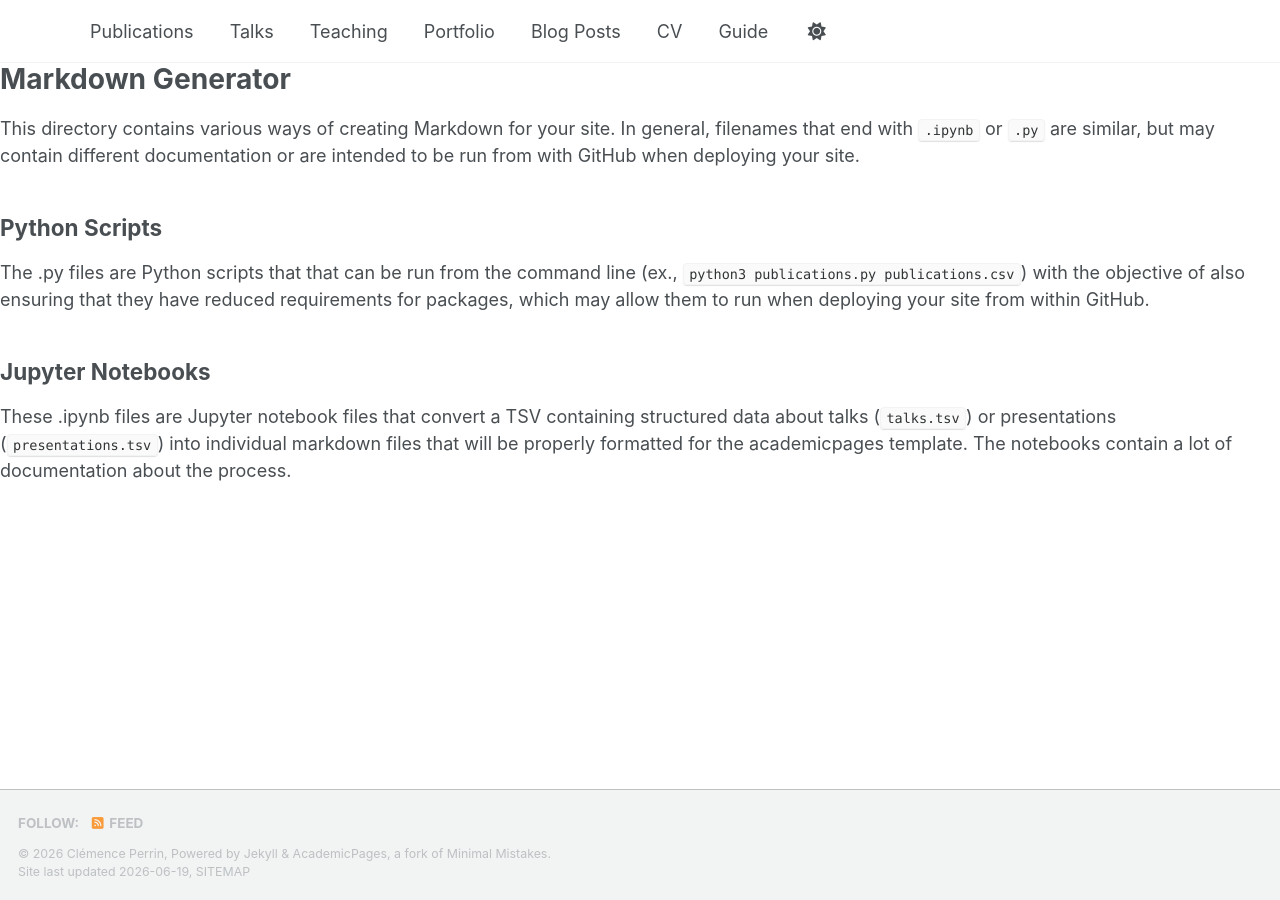
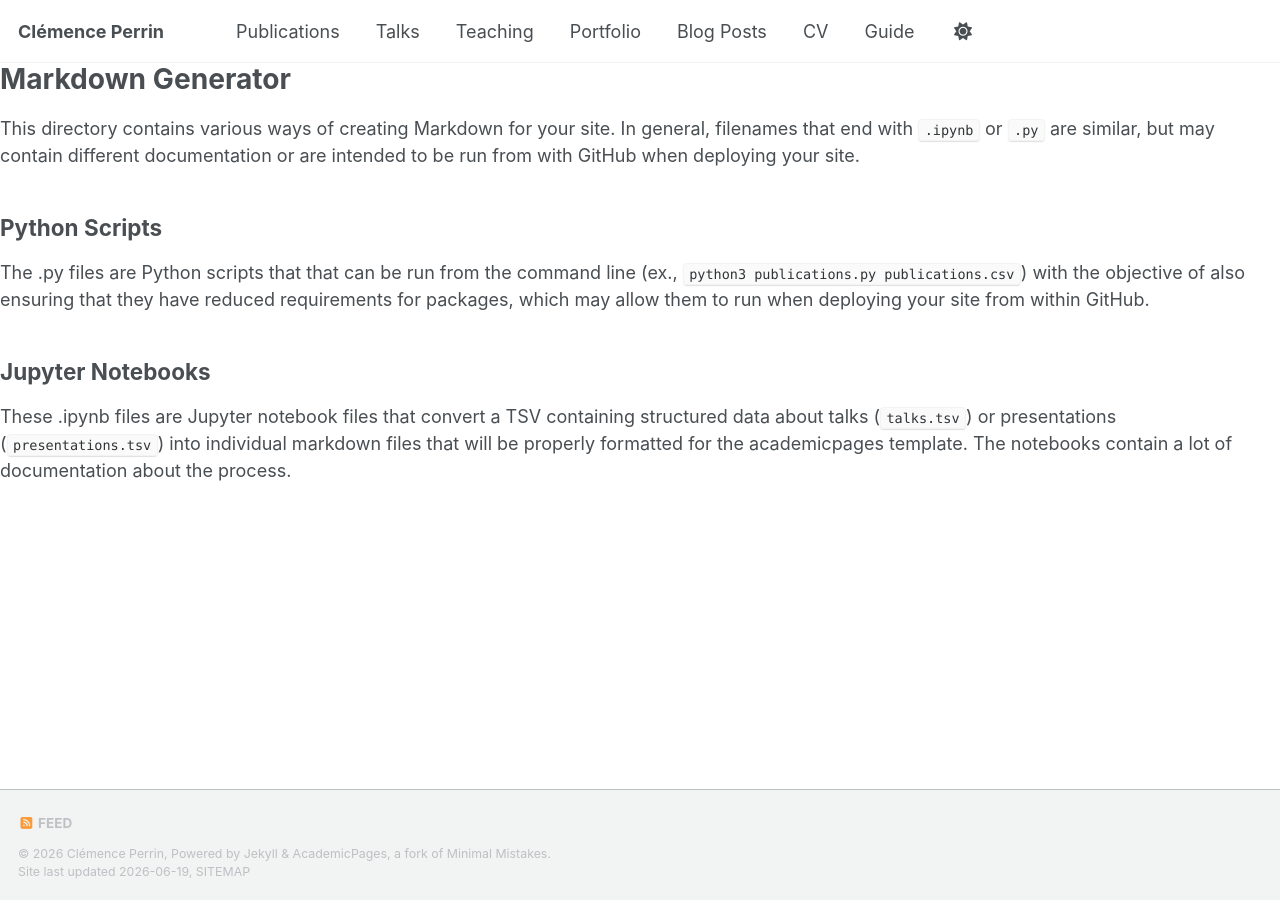
Before and after one commit to clemenceperrin/clemenceperrin.github.io, a Jekyll site: the page built from markdown_generator/README.md, in a window 1280 px wide. Built offline with Jekyll 4.4.1, drawn with Linux system fonts in a browser that asks for light colours; our own code applies the rules of GitHub Pages for plain Markdown files; a script bundle is joined from its source files by our own code; library files that are not in the unit come from our copies.

Commit message:
Update _config.yml

```diff
--- a/_config.yml
+++ b/_config.yml
@@ -1,3 +1,9 @@
+---
+layout: archive
+title: "Clémence Perrin"
+author_profile: true
+---
+
 locale: "en-US"
 site_theme: "default"
 
```
